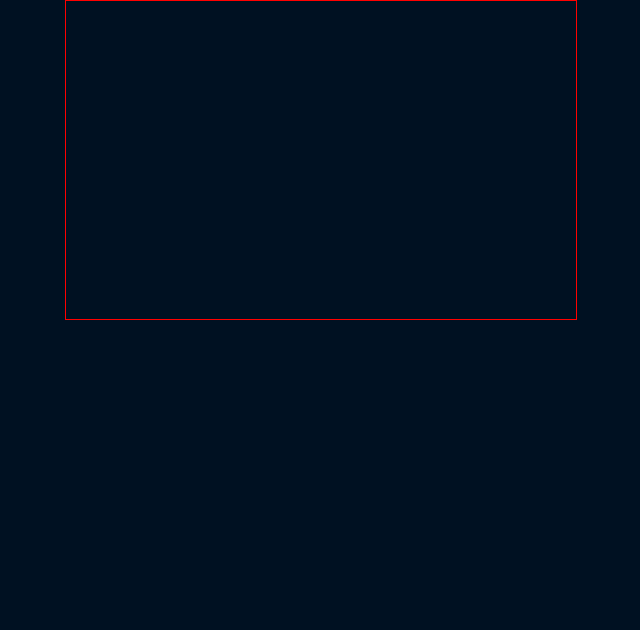
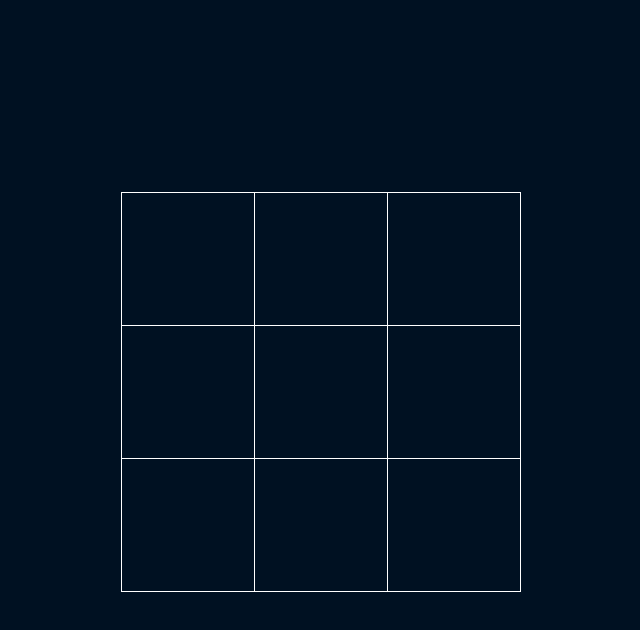
Before and after one commit to vtange/tictactoe, a plain HTML site: page index.html in a window 1280 px wide. Shown: the whole page, without its empty margins (319-959 px from the left). Drawn offline with nearby package versions, Linux system fonts and the light colour scheme.

Commit message:
board setup

```diff
--- a/index.html
+++ b/index.html
@@ -7,10 +7,22 @@
 </head>
 <body>
   <div class="content">
-      <article class="game">
-
-
-
-      </article>
+                        <table class="game">
+                            <tr>
+                                <td></td>
+                                <td></td>
+                                <td></td>
+                            </tr>
+                            <tr>
+                                <td></td>
+                                <td></td>
+                                <td></td>
+                            </tr>
+                            <tr>
+                                <td></td>
+                                <td></td>
+                                <td></td>
+                            </tr>
+                        </table>
   </div>
 </body>
--- a/style-0.css
+++ b/style-0.css
@@ -8,11 +8,23 @@ body {
   min-width:100vw;
   color: #ffffff;
   text-align: center;
+  padding-top: 15%;
 }
 
 .game{
-  width:40%;
-  height:40%;
+  position: relative;
+    width:40vh;
+    height:40vh;
+    min-width: 400px;
+    min-height: 400px;
     margin: auto;
     border: 1px solid red;
 }
+.game tr{
+    height: 33%;
+    border: 1px solid white;
+}
+.game td{
+    width:33%;
+    border: 1px solid white;
+}
```
